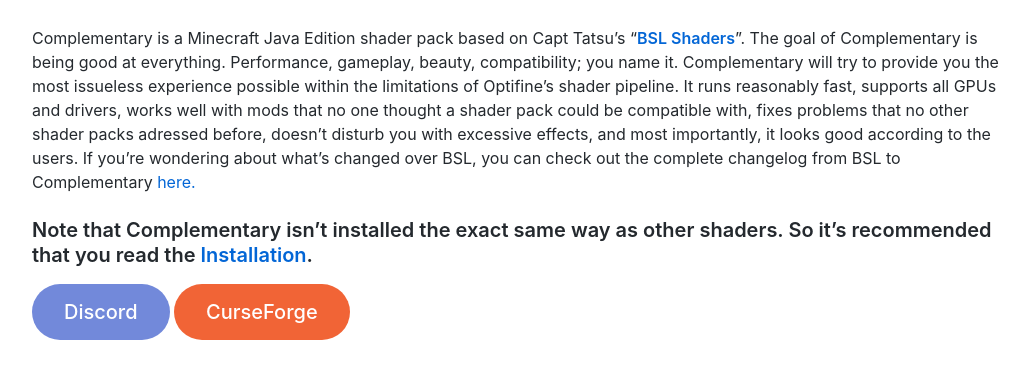
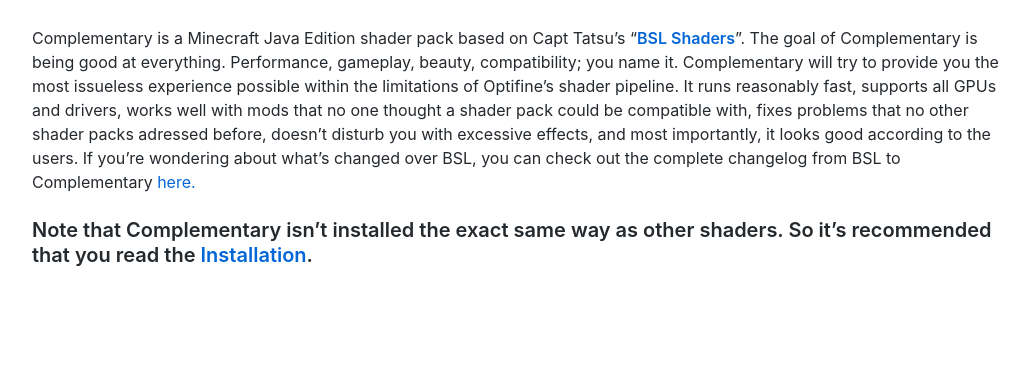
Before and after one commit to Levelowel/levelowel.github.io, a Jekyll site: the page built from README.md, in a window 1280 px wide, cut to the strip 889-1261 px from the top of the page. Shown: the whole strip, without its empty margins (118-1147 px from the left). Built offline with Jekyll 4.4.1, drawn with Linux system fonts in a browser that asks for light colours; our own code applies the rules of GitHub Pages for plain Markdown files; comment, search, counter and statistics services are not loaded; after the commit the page ends 1189 px from its top, so only the background shows below that.

Commit message:
Update default.html

```diff
--- a/_layouts/default.html
+++ b/_layouts/default.html
@@ -11,7 +11,7 @@
   </head>
   <header class="page-header" role="banner">
       <h1 class="project-name">Complementary Shaders</h1>
-      <div class="project-tagline"><a class="project-tagline" href="https://levelowel.github.io/">About</a> | <a class="project-tagline" href="https://www.curseforge.com/minecraft/customization/complementary-shaders/files/">Downloads</a> | <a class="project-tagline" href="https://levelowel.github.io/installation">Installation</a> | <a class="project-tagline" href="https://levelowel.github.io/faq">FAQ</a> | <a class="project-tagline" href="https://levelowel.github.io/screenshots">Screenshots</a></div>
+      <div class="project-tagline"><a class="project-tagline" href="https://levelowel.github.io/">About</a> | <a class="project-tagline" target="_blank" rel="noopener noreferrer" href="https://www.curseforge.com/minecraft/customization/complementary-shaders/files/">Downloads</a> | <a class="project-tagline" href="https://levelowel.github.io/installation">Installation</a> | <a class="project-tagline" href="https://levelowel.github.io/faq">FAQ</a> | <a class="project-tagline" href="https://levelowel.github.io/screenshots">Screenshots</a></div>
   </header>
   <body>
     <div class="container-lg px-3 my-5 markdown-body">
@@ -20,8 +20,6 @@
 
       {{ content }}
 
-      <a class="discord" href="https://discord.gg/A6faFYt" target="_blank" rel="noopener noreferrer" style="text-decoration:none,margin:auto">Discord</a>
-    <a class="curseforge" href="https://www.curseforge.com/minecraft/customization/complementary-shaders" target="_blank" rel="noopener noreferrer" style="text-decoration:none,margin:auto">CurseForge</a>
       {% if site.github.private != true and site.github.license %}
       <div class="footer border-top border-gray-light mt-5 pt-3 text-right text-gray">
         This site is open source. {% github_edit_link "Improve this page" %}.
```
